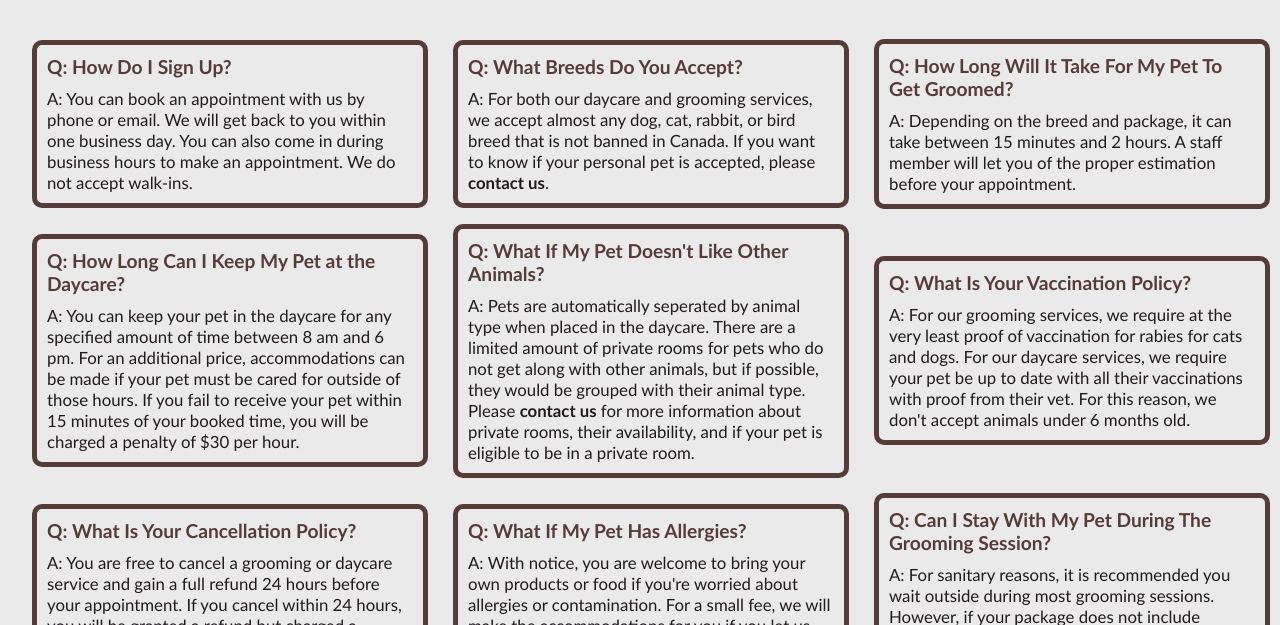
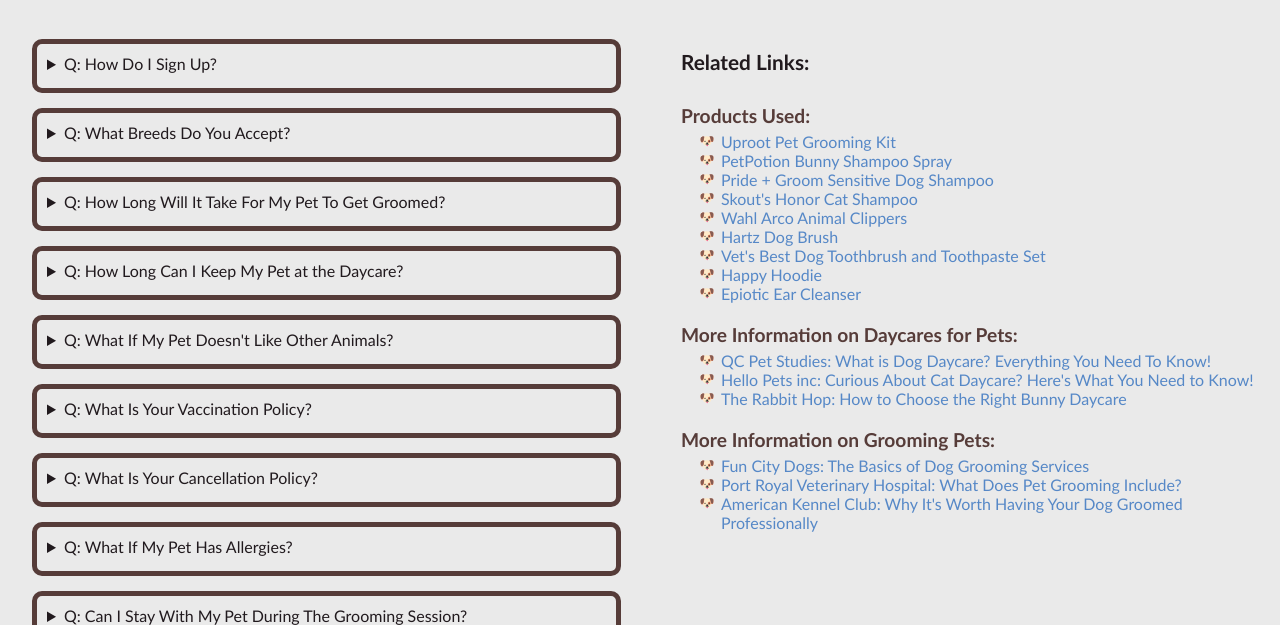
Before and after one commit to JayLil07/PuppySpaAndPlay, a plain HTML site: page questions.html in a window 1280 px wide. Shown: the part 175-800 px from the top of the page. Drawn offline with Linux system fonts and the light colour scheme.

Commit message:
Added table and absolutely positioned image to contact.html, edited paragraph in index.html, edited format and added links to questions.html + other minor changes

```diff
--- a/questions.html
+++ b/questions.html
@@ -25,65 +25,96 @@
             </ul>
         </nav>
         </div>
-    <main id="faq" class="gridByThree">
+    <main id="faq" class="gridByTwo">
         <h2 id="title">FREQUENTLY ASKED QUESTIONS</h2>
 
-        <section>
-            <h4>How Do I Sign Up?</h4>
-            <p>You can book an appointment with us by phone or email. We will get back to you within one business day.
-                You can also come in during business hours to make an appointment. We do not accept walk-ins.</p>
-        </section>
+        <details>
+            <summary>How Do I Sign Up?</summary>
+            You can book an appointment with us by phone or email. We will get back to you within one business day.
+            You can also come in during business hours to make an appointment. We do not accept walk-ins.
+        </details>
+
+        <details>
+            <summary>What Breeds Do You Accept?</summary>
+            For both our daycare and grooming services, we accept almost any dog, cat, rabbit, or bird breed that is not banned
+            in Canada. If you want to know if your personal pet is accepted, please <a href="contact.html">contact us</a>.
+        </details>
+
+        <details>
+            <summary>How Long Will It Take For My Pet To Get Groomed?</summary>
+            Depending on the breed and package, it can take between 15 minutes and 2 hours. A staff member will let you
+            of the proper estimation before your appointment.
+        </details>
+
+        <details>
+            <summary>How Long Can I Keep My Pet at the Daycare?</summary>
+            You can keep your pet in the daycare for any specified amount of time between 8 am and 6 pm. For an additional
+            price, accommodations can be made if your pet must be cared for outside of those hours. If you fail to receive
+            your pet within 15 minutes of your booked time, you will be charged a penalty of $30 per hour.
+        </details>
+
+        <details>
+            <summary>What If My Pet Doesn't Like Other Animals?</summary>
+            Pets are automatically separated by animal type when placed in the daycare. There are a limited amount of
+            private rooms for pets who do not get along with other animals, but if possible, they would be grouped with
+            their animal type. Please <a href="contact.html">contact us</a> for more information about private rooms, their
+            availability, and if your pet is eligible to be in a private room.
+        </details>
+
+        <details>
+            <summary>What Is Your Vaccination Policy?</summary>
+            For our grooming services, we require at the very least proof of vaccination for rabies for cats and dogs.
+            For our daycare services, we require your pet be up to date with all their vaccinations with proof from their vet.
+            For this reason, we don't accept animals under 6 months old.
+        </details>
+
+        <details>
+            <summary>What Is Your Cancellation Policy?</summary>
+            You are free to cancel a grooming or daycare service and gain a full refund 24 hours before your appointment.
+            If you cancel within 24 hours, you will be granted a refund but charged a penalty fee of $20.
+        </details>
+
+        <details>
+            <summary>What If My Pet Has Allergies?</summary>
+            With notice, you are welcome to bring your own products or food if you're worried about allergies or contamination.
+            For a small fee, we will make the accommodations for you if you let us know of any restrictions your pet may have.
+        </details>
+
+        <details>
+            <summary>Can I Stay With My Pet During The Grooming Session?</summary>
+            For sanitary reasons, it is recommended you wait outside during most grooming sessions. However, if your package
+            does not include bathing your pet, you are welcome to stay with your pet during their session.
+        </details>
 
         <section>
-            <h4>What Breeds Do You Accept?</h4>
-            <p>For both our daycare and grooming services, we accept almost any dog, cat, rabbit, or bird breed that is
-                not banned in Canada. If you want to know if your personal pet is accepted, please <a href="contact.html">contact us</a>.</p>
-        </section>
+            <h3>Related Links:</h3>
 
-        <section>
-            <h4>How Long Will It Take For My Pet To Get Groomed?</h4>
-            <p>Depending on the breed and package, it can take between 15 minutes and 2 hours. A staff member will let you
-                of the proper estimation before your appointment.</p>
-            </section>
+            <h4>Products Used:</h4>
+            <ul>
+                <li><a href="https://uprootclean.com/products/uproot-pet-grooming-kit-cordless" target="_blank">Uproot Pet Grooming Kit</a></li>
+                <li><a href="https://www.petpotion.com/products/calm-all-natural-no-rinse-waterless-spray-bath-for-bunnies-5-5-oz" target="_blank">PetPotion Bunny Shampoo Spray</a></li>
+                <li><a href="https://prideandgroom.com/products/the-sensitive-one-dog-shampoo?variant=39978784522409" target="_blank">Pride + Groom Sensitive Dog Shampoo</a></li>
+                <li><a href="https://www.petvalu.ca/product/skouts-honor-probiotic-honeysuckle-shampoo-conditioner/SCM14142" target="_blank">Skout's Honor Cat Shampoo</a></li>
+                <li><a href="https://ca.wahl.com/products/arco-clipper-purple-with-paw-print-59156" target="_blank">Wahl Arco Animal Clippers</a></li>
+                <li><a href="https://www.hartz.com/product/hartz-groomers-best-combo-brush-for-dogs/" target="_blank">Hartz Dog Brush</a></li>
+                <li><a href="https://vetsbest.com/products/dog-toothbrush-enzymatic-toothpaste-set" target="_blank">Vet's Best Dog Toothbrush and Toothpaste Set</a></li>
+                <li><a href="https://happyhoodie.com/" target="_blank">Happy Hoodie</a></li>
+                <li><a href="https://us.virbac.com/products/ear-health/epiotic-advanced-ear-cleanser" target="_blank">Epiotic Ear Cleanser</a></li>
+            </ul>
 
-        <section>
-            <h4>How Long Can I Keep My Pet at the Daycare?</h4>
-            <p>You can keep your pet in the daycare for any specified amount of time between 8 am and 6 pm. For an additional price,
-                accommodations can be made if your pet must be cared for outside of those hours. If you fail to receive
-                your pet within 15 minutes of your booked time, you will be charged a penalty of $30 per hour.</p>
-            </section>
+            <h4>More Information on Daycares for Pets:</h4>
+            <ul>
+                <li><a href="https://www.qcpetstudies.com/blog/2022/12/what-is-dog-daycare-everything-you-need-to-know" target="_blank">QC Pet Studies: What is Dog Daycare? Everything You Need To Know!</a></li>
+                <li><a href="https://www.hellopetsinc.com/cat-daycare-heres-what-you-need-to-know/" target="_blank">Hello Pets inc: Curious About Cat Daycare? Here's What You Need to Know!</a></li>
+                <li><a href="https://therabbithop.com/how-to-choose-the-right-bunny-daycare/" target="_blank">The Rabbit Hop: How to Choose the Right Bunny Daycare</a></li>
+            </ul>
 
-        <section>
-            <h4>What If My Pet Doesn't Like Other Animals?</h4>
-            <p>Pets are automatically seperated by animal type when placed in the daycare. There are a limited amount of
-                private rooms for pets who do not get along with other animals, but if possible, they would be grouped with
-                their animal type. Please <a href="contact.html">contact us</a> for more information about private rooms, their availability,
-                and if your pet is eligible to be in a private room.</p>
-        </section>
-
-        <section>
-            <h4>What Is Your Vaccination Policy?</h4>
-            <p>For our grooming services, we require at the very least proof of vaccination for rabies for cats and dogs.
-                For our daycare services, we require your pet be up to date with all their vaccinations with proof from their vet.
-                For this reason, we don't accept animals under 6 months old.</p>
-        </section>
-
-        <section>
-            <h4>What Is Your Cancellation Policy?</h4>
-            <p>You are free to cancel a grooming or daycare service and gain a full refund 24 hours before your appointment.
-                If you cancel within 24 hours, you will be granted a refund but charged a penalty fee of $20.</p>
-        </section>
-
-        <section>
-            <h4>What If My Pet Has Allergies?</h4>
-            <p>With notice, you are welcome to bring your own products or food if you're worried about allergies or contamination.
-                For a small fee, we will make the accommodations for you if you let us know of any restrictions your pet may have.</p>
-        </section>
-
-        <section>
-            <h4>Can I Stay With My Pet During The Grooming Session?</h4>
-            <p>For sanitary reasons, it is recommended you wait outside during most grooming sessions. However, if your package
-                does not include bathing your pet, you are welcome to stay with your pet during their session.</p>
+            <h4>More Information on Grooming Pets:</h4>
+            <ul>
+                <li><a href="https://funcitydogs.com/the-basics-of-dog-grooming-services/" target="_blank">Fun City Dogs: The Basics of Dog Grooming Services</a></li>
+                <li><a href="https://www.portroyalveterinaryhospital.com/what-does-pet-grooming-include" target="_blank">Port Royal Veterinary Hospital: What Does Pet Grooming Include?</a></li>
+                <li><a href="https://www.akc.org/expert-advice/health/why-its-worth-having-your-dog-groomed-professionally/" target="_blank">American Kennel Club: Why It's Worth Having Your Dog Groomed Professionally</a></li>
+            </ul>
         </section>
     </main>
     <footer class="gridByThree">
@@ -104,13 +135,15 @@
         <address>
             <p>
                 1234, Fake Street<br>
-                Ottawa, QC<br>
+                Ottawa, ON<br>
                 Canada<br>
                 1A2 B3C
             </p>
         </address>
         <small>
             <a href="https://www.flaticon.com/free-icon/dog_13702699">Dog icon taken by Erifqi Zetiawan - flaticon</a>
+            <br>
+            <a href="https://www.svgrepo.com/svg/396315/dog-face">Dog face taken by googlefonts - svg repo</a>
         </small>
     </footer>
 </body>
--- a/styles/site.css
+++ b/styles/site.css
@@ -23,7 +23,7 @@ body {
 a {
     text-decoration: none;
     font-weight: bold;
-    color: var(--darkColour);
+    color: var(--contrastColour);
     padding: 20px;
 }
 
@@ -33,19 +33,27 @@ nav ul {
 
 .button {
     display: inline-block;
-    margin-block: 20px;
+    margin-block: 30px;
+    border: 5px solid var(--contrastColour);
+    border-radius: 70px;
+    padding: 15px;
 }
 
+/* ADVANCED CSS */
 main:not(#firstScreen) {
     margin-inline-start: 2.5vi;
     margin-block-start: 2.5vi;
+}
+
+main a {
+    padding: 0;
 }
 
 #title {
     font-size: 3.5em;
     margin-block-end: 2vi;
     color: var(--contrastColour);
-    grid-column: span 3;
+    grid-column: span 2;
 }
 
 h4 {
@@ -56,6 +64,26 @@ h4 {
 
 p {
     font-size: 1.05em;
+}
+
+table {
+    border: solid 2px var(--primaryColour);
+    border-collapse: collapse;
+    font-size: 1.25em;
+}
+
+td, th {
+    padding: 3px;
+    border: solid 1px var(--primaryColour);
+}
+
+tr:nth-of-type(even) {
+    background-color: var(--white);
+}
+
+/* ADVANCED CSS */
+td:not(:first-of-type) {
+    text-align: center;
 }
 
 .image {
@@ -107,10 +135,6 @@ header h1 {
     align-content: center;
 }
 
-#topBar nav ul li a {
-    color: var(--contrastColour);
-}
-
 #topBar nav ul li:nth-of-type(2), #topBar nav ul li:last-of-type {
     display: none;
 }
@@ -122,6 +146,10 @@ footer {
     background-color: var(--secondaryColour);
     justify-items: center;
     grid-template-columns: auto 1fr auto;
+}
+
+footer a {
+    color: var(--darkColour);
 }
 
 footer div img {
@@ -204,10 +232,9 @@ footer div, footer address {
     margin-block-end: 50px;
 }
 
-#firstScreen section a {
-    border: 5px solid var(--contrastColour);
-    border-radius: 70px;
-    padding: 15px;
+#firstScreen section p a {
+    font-weight: normal;
+    text-decoration: underline;
 }
 
 #firstScreen .gridByTwo {
@@ -229,6 +256,10 @@ footer div, footer address {
 
 #contact section:last-of-type {
     margin: 0 2em 2em 2em;
+}
+
+#contact section img {
+    display: none;
 }
 
 form {
@@ -260,35 +291,50 @@ textarea {
 /* questions css */
 #faq {
     margin-block-end: 3vi;
-    gap: 15px;
+    gap: 15px 50px;
 }
 
 #faq h2 {
     font-size: 3em;
 }
 
+#faq h3 {
+    font-size: 1.3em;
+    padding-block: 10px;
+}
+
+#faq h4 {
+    padding-block-start: 20px;
+}
+
+#faq section ul li {
+	list-style-image: url("../images/DogFace.svg");
+}
+
+#faq section ul li a {
+    font-weight: lighter;
+}
+
+
 #faq section {
+    grid-column: span 2;
+    margin-block-end: 20px;
+}
+
+#faq details {
     border: 5px solid var(--primaryColour);
     border-radius: 10px;
     padding: 10px;
     margin-inline-end: 10px;
-    grid-column: span 3;
+    grid-column: span 2;
 }
 
-#faq section a {
-    padding: 0;
-}
-
-#faq section h4 {
+#faq details summary {
     padding-block-end: 5px;
 }
 
-#faq section h4::before {
+#faq details summary::before {
     content: "Q: ";
-}
-
-#faq section p::before {
-    content: "A: ";
 }
 /* end of questions css */
 
@@ -314,25 +360,9 @@ textarea {
     text-align: center;
 }
 
-table {
+#daycare table {
     margin: auto;
-    border: solid 2px var(--primaryColour);
-    border-collapse: collapse;
     inline-size: 80%;
-    font-size: 1.25em;
-}
-
-td, th {
-    padding: 3px;
-    border: solid 1px var(--primaryColour);
-}
-
-tr:nth-of-type(even) {
-    background-color: var(--white);
-}
-
-td:not(:first-of-type) {
-    text-align: center;
 }
 /* end of daycare css */
 
@@ -461,6 +491,21 @@ td:not(:first-of-type) {
         display: inline;
     }
 
+    #contact section:last-of-type {
+        position: relative;
+    }
+
+    /* ADVANCED CSS */
+    #contact section img {
+        display: inline-block;
+        min-inline-size: 135px;
+        max-inline-size: 15%;
+        block-size: auto;
+        position: absolute;
+        inset-inline-end: -30px;
+        inset-block-start: 0px;
+    }
+
     form {
         display: grid;
         grid-template-columns: 100px 1fr;
@@ -501,8 +546,14 @@ td:not(:first-of-type) {
 
 
     /* questions css */
+    #faq details {
+        grid-column: 1 / 2;
+    }
+
     #faq section {
-        grid-column: span 1;
+        grid-column: 2 / 3;
+        grid-row: 2 / 11;
+        align-self: start;
     }
     /* end of questions css */
 
```
Also changed, not shown: about.html (+3 -3 lines), contact.html (+38 -3 lines), daycare.html (+8 -1 lines), grooming.html (+1 -1 lines), index.html (+13 -10 lines), template.html (+1 -1 lines), images/DogFace.png (added), images/DogFace.svg (added), images/DogHead.png (added).
